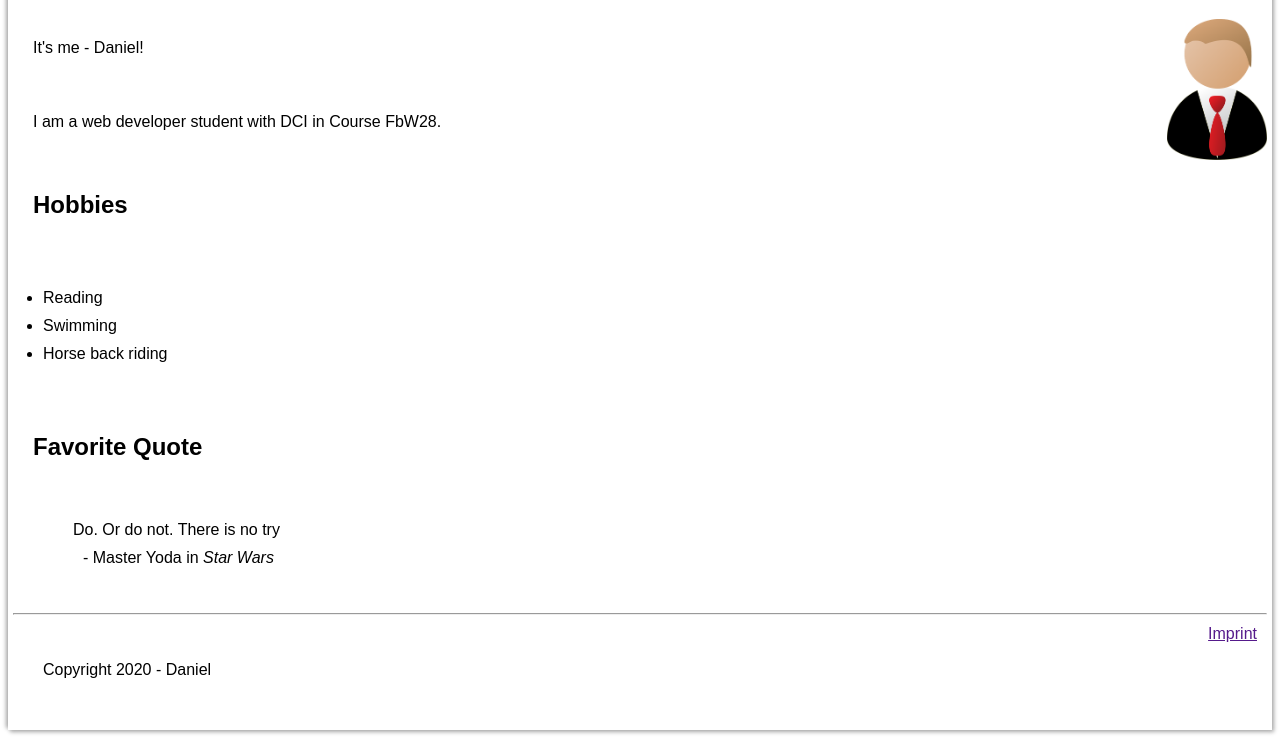
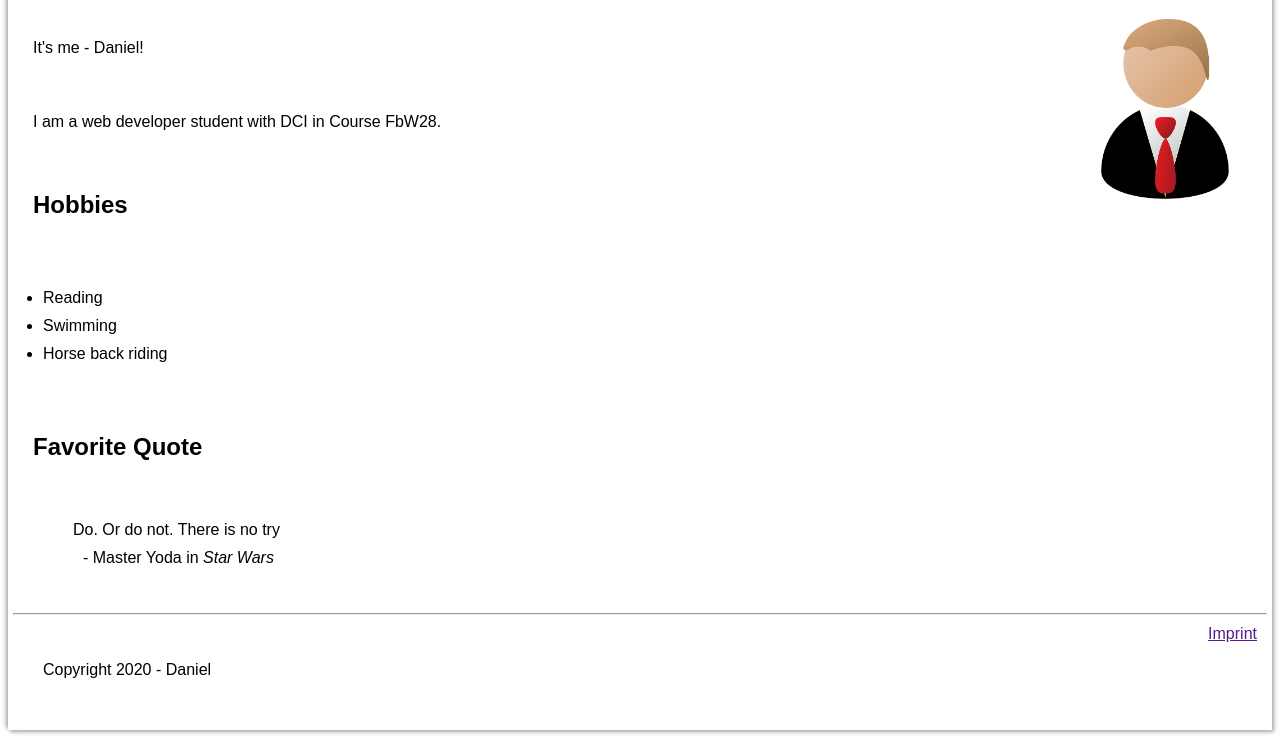
Before and after one commit to fbw-28/44-UIB-box-model-float, a plain HTML site: page daniel/about.html in a window 1280 px wide. Shown: the part 184-922 px from the top of the page. Drawn offline with Linux system fonts and the light colour scheme.

Commit message:
changed css on image

```diff
--- a/daniel/about.html
+++ b/daniel/about.html
@@ -26,8 +26,7 @@
         <main>
             <h1>About me</h1>
 
-            <img class="floatRight"
-            width="100px"
+            <img class="floatRight profile-pic"
             src="./assets/manager-312603_640.png"
             alt="portrait of myself">
 
--- a/daniel/style.css
+++ b/daniel/style.css
@@ -40,6 +40,11 @@ footer * {
     background-color: darkgray;
 }
 
+.profile-pic {
+    width: 10vw;
+    margin: 0 3vw;
+}
+
 .shadow {
     size: 100% 100%;
     padding: 5px;
```
